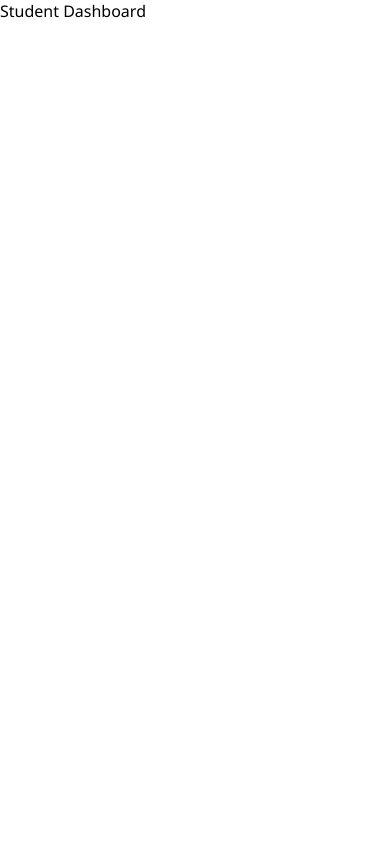
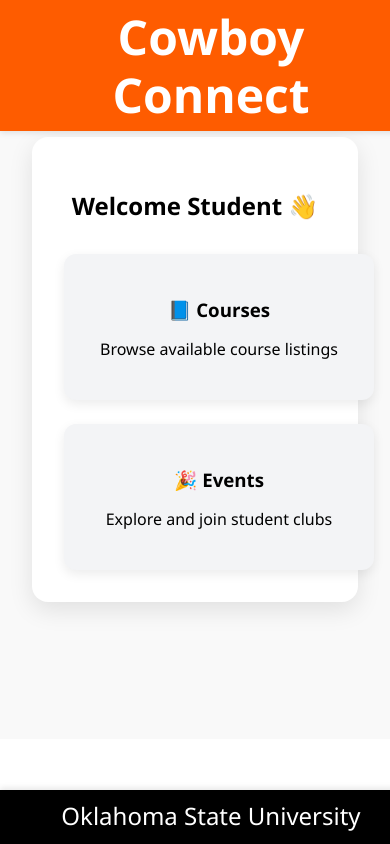
Before and after one commit to chirudeeptupakula/CowboyConnect, a React (Vite) app in the folder frontend/: page /student-dashboard in a window 390 px wide. Built offline with nearby package versions, Linux system fonts and the light colour scheme.

Commit message:
Base Project Template Commit 5

```diff
--- a/frontend/src/App.jsx
+++ b/frontend/src/App.jsx
@@ -1,6 +1,8 @@
 import { BrowserRouter as Router, Routes, Route } from 'react-router-dom';
 import Login from './components/Login.jsx';
 import Register from './components/Register.jsx';
+import StudentDashboard from './components/StudentDashboard';
+
 // (Optional) import dashboards here when ready
 
 function App() {
@@ -10,9 +12,10 @@
         <Route path="/" element={<Login />} />
         <Route path="/register" element={<Register />} />
         {/* Example dashboard routes */}
-        <Route path="/student-dashboard" element={<div>Student Dashboard</div>} />
+<Route path="/student-dashboard" element={<StudentDashboard />} />
         <Route path="/teacher-dashboard" element={<div>Teacher Dashboard</div>} />
         <Route path="/admin-dashboard" element={<div>Admin Dashboard</div>} />
+
       </Routes>
     </Router>
   );
--- a/frontend/src/components/Login.jsx
+++ b/frontend/src/components/Login.jsx
@@ -16,19 +16,31 @@
     return 'student';
   };
 
-  const handleLogin = () => {
-    const role = getRoleByUsername(username);
-    localStorage.setItem('userRole', role);
-    localStorage.setItem('username', username);
+  const handleLogin = async () => {
+    try {
+      const res = await fetch("http://localhost:8000/auth/login", {
+        method: "POST",
+        headers: { "Content-Type": "application/json" },
+        body: JSON.stringify({ username, password })
+      });
 
-    if (role === 'admin') {
-      navigate('/admin-dashboard');
-    } else if (role === 'teacher') {
-      navigate('/teacher-dashboard');
-    } else {
-      navigate('/student-dashboard');
+      const data = await res.json();
+      if (res.ok) {
+        localStorage.setItem('userRole', data.role);
+        localStorage.setItem('username', data.username);
+
+        if (data.role === 'admin') navigate('/admin-dashboard');
+        else if (data.role === 'faculty') navigate('/teacher-dashboard');
+        else navigate('/student-dashboard');
+      } else {
+        alert("Login failed: " + data.detail);
+      }
+    } catch (error) {
+      console.error("Login Error:", error);
+      alert("Something went wrong!");
     }
   };
+
 
   return (
     <>
--- a/frontend/src/components/Register.jsx
+++ b/frontend/src/components/Register.jsx
@@ -6,6 +6,7 @@
 
 function Register() {
   const navigate = useNavigate();
+
   const [form, setForm] = useState({
     firstName: '',
     lastName: '',
@@ -13,17 +14,42 @@
     email: '',
     department: '',
     username: '',
-    password: ''
+    password: '',
+    role: 'student'  // ✅ Default role
   });
 
   const handleChange = (e) => {
     setForm({ ...form, [e.target.name]: e.target.value });
   };
 
-  const handleRegister = () => {
-    console.log("Registration Submitted:", form);
-    alert("Registration Successful!");
-    navigate('/');
+  const handleRegister = async () => {
+    try {
+      const res = await fetch("http://localhost:8000/auth/register", {
+        method: "POST",
+        headers: { "Content-Type": "application/json" },
+        body: JSON.stringify({
+          first_name: form.firstName,
+          last_name: form.lastName,
+          email: form.email,
+          username: form.username,
+          password: form.password,
+          department: form.department,
+          role: form.role  // ✅ Include role
+        })
+      });
+
+      const data = await res.json();
+      if (res.ok) {
+        alert("Registration successful!");
+        navigate('/');
+      } else {
+        console.error("Registration Error:", data);
+        alert("Error: " + (data.detail || "Registration failed"));
+      }
+    } catch (error) {
+      console.error("Register Error:", error);
+      alert("Something went wrong!");
+    }
   };
 
   return (
@@ -82,6 +108,13 @@
             onChange={handleChange}
           />
 
+          {/* ✅ Optional: let user select role (student/faculty/admin) */}
+          <select name="role" value={form.role} onChange={handleChange}>
+            <option value="student">Student</option>
+            <option value="faculty">Faculty</option>
+            <option value="admin">Admin</option>
+          </select>
+
           <button className="blue-btn" onClick={handleRegister}>Register</button>
           <button className="blue-btn" onClick={() => navigate('/')}>Back to Login</button>
         </div>
--- /dev/null
+++ b/frontend/src/components/StudentDashboard.css
@@ -0,0 +1,58 @@
+.dashboard-wrapper {
+  display: flex;
+  justify-content: center;
+  align-items: center;
+  background-color: #f9f9f9;
+  min-height: 80vh;
+  padding: 2rem;
+}
+
+.dashboard-card {
+  background: #ffffff;
+  padding: 2rem;
+  border-radius: 16px;
+  box-shadow: 0 8px 24px rgba(0,0,0,0.1);
+  width: 100%;
+  max-width: 700px;
+  text-align: center;
+}
+
+.tile-container {
+  display: flex;
+  flex-direction: row;
+  justify-content: center;
+  gap: 1.5rem;
+  margin-top: 2rem;
+  flex-wrap: wrap;
+}
+
+.tile {
+  width: 260px;
+  background-color: #f3f4f6;
+  padding: 1.5rem;
+  border-radius: 12px;
+  box-shadow: 0 4px 12px rgba(0, 0, 0, 0.08);
+  transition: 0.2s ease-in-out;
+  cursor: pointer;
+}
+
+.tile:hover {
+  transform: translateY(-4px);
+  background-color: #eef3ff;
+}
+
+.tile h3 {
+  margin-bottom: 0.5rem;
+}
+
+@media screen and (max-width: 600px) {
+  .tile-container {
+    flex-direction: column;
+    align-items: center;
+  }
+
+  .tile {
+    width: 100%;
+    max-width: 300px;
+  }
+}
--- /dev/null
+++ b/frontend/src/components/StudentDashboard.jsx
@@ -0,0 +1,32 @@
+import { useNavigate } from 'react-router-dom';
+import Header from './Header';
+import Footer from './Footer';
+import './StudentDashboard.css';
+
+function StudentDashboard() {
+  const navigate = useNavigate();
+
+  return (
+    <>
+      <Header />
+      <div className="dashboard-wrapper">
+        <div className="dashboard-card">
+          <h2>Welcome Student 👋</h2>
+          <div className="tile-container">
+            <div className="tile" onClick={() => navigate('/courses')}>
+              <h3>📘 Courses</h3>
+              <p>Browse available course listings</p>
+            </div>
+            <div className="tile" onClick={() => navigate('/events')}>
+              <h3>🎉 Events</h3>
+              <p>Explore and join student clubs</p>
+            </div>
+          </div>
+        </div>
+      </div>
+      <Footer />
+    </>
+  );
+}
+
+export default StudentDashboard;
```
Also changed, not shown: 2 other files (tests, documents, lock files or other folders).
